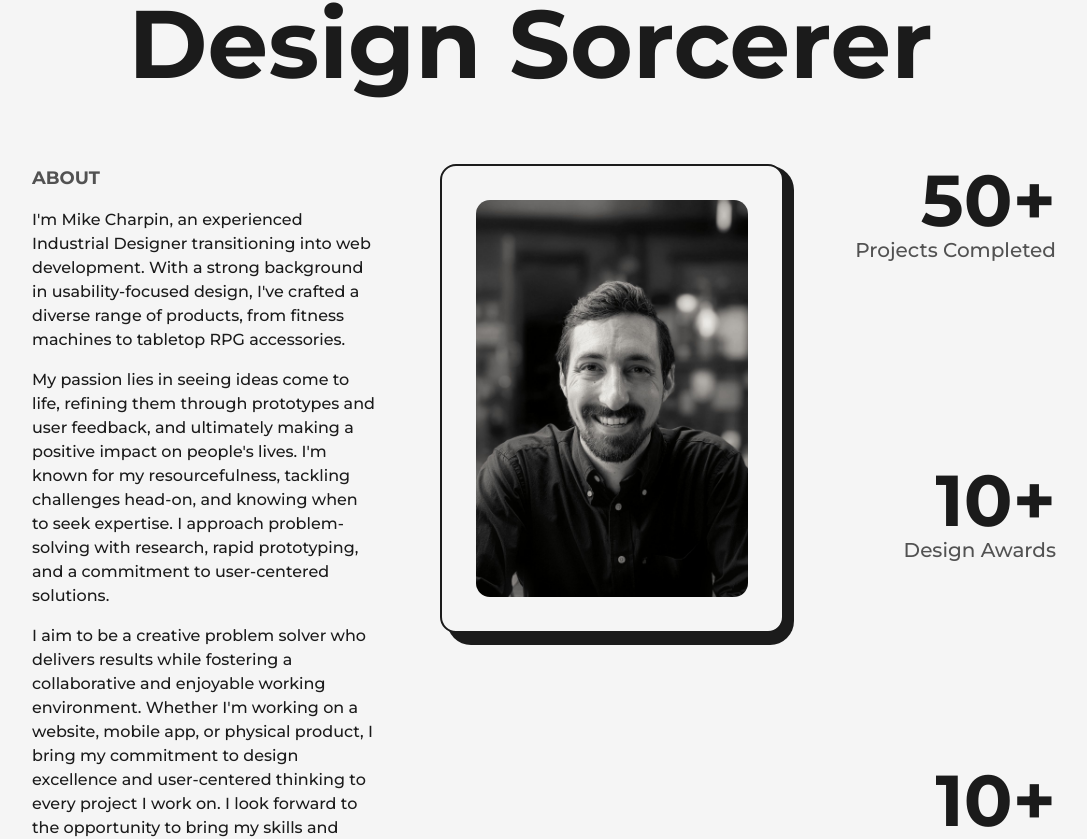
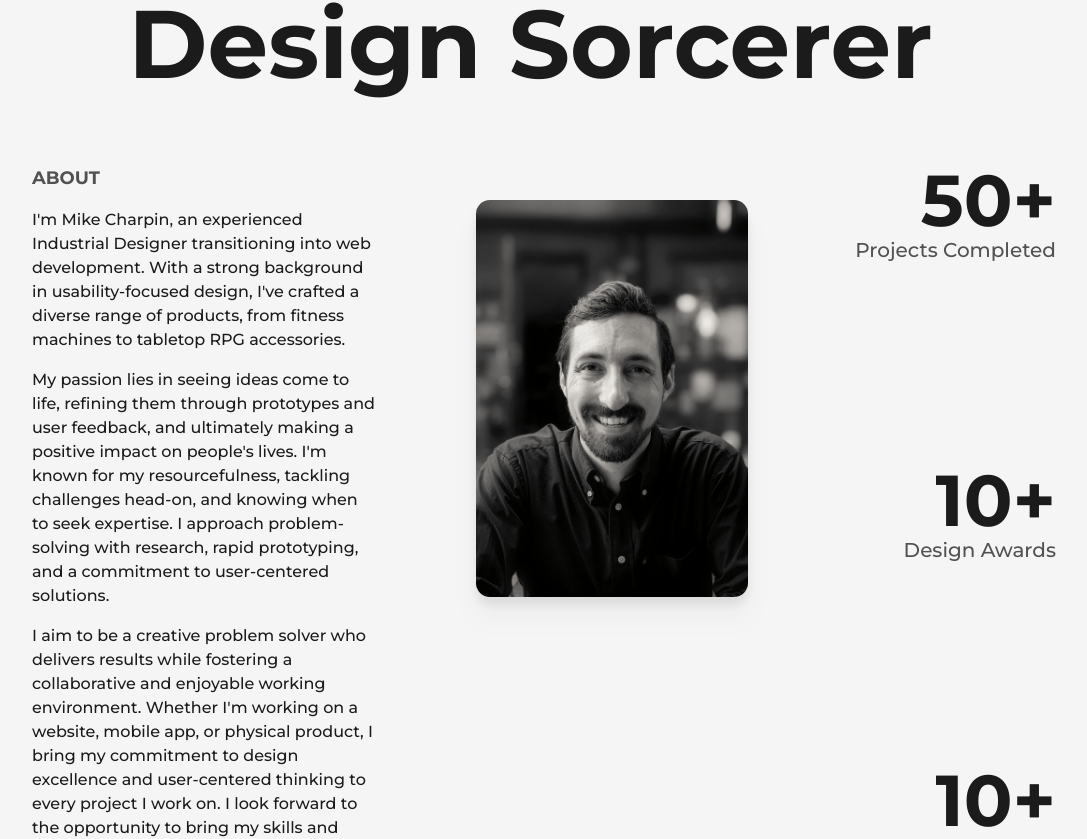
Before and after one commit to DeadChannelDice/nextJS-portfolio, a Next.js app: page / in a window 1280 px wide. Shown: the part 1279-2118 px from the top of the page, without its empty margins (96-1183 px from the left). Built offline with nearby package versions, Linux system fonts and the light colour scheme.

Commit message:
Colors for about profile image & education tiles.

```diff
--- a/src/components/About.js
+++ b/src/components/About.js
@@ -57,18 +57,14 @@ const AnimatedNumbers = ({value}) => {
                     </div>
 
                     <div className='
-                            col-span-3 relative h-max rounded-2xl border-2 border-solid border-dark bg-light p-8
-                            dark:border-light dark:bg-dark xl:col-span-4 md:order-1 md:col-span-8
+                            col-span-3 relative h-max rounded-2xl border-2 border-solid border-transparent bg-light p-8
+                             dark:bg-dark xl:col-span-4 md:order-1 md:col-span-8
                         '>
-                        <div className='
-                            absolute top-0 -right-3 -z-10 w-[102%] h-[103%] rounded-[1.5rem] bg-dark
-                            dark:bg-light
 
-                        ' />
                         <Image src={profilePic} alt="Mike Charpin"
                             className='
                                 w-full h-auto rounded-2xl border-2 border-transparent border-solid
-                                dark:border-light
+                                dark:border-light/90 drop-shadow-xl
                             '
                                 priority={true}
                                 sizes="(max-width: 768px) 100vw, (max-width: 1200px) 50vw, 33vw"
--- a/src/components/Education.js
+++ b/src/components/Education.js
@@ -10,8 +10,8 @@ const Details = ({type, time, place, info}) => {
         <li ref={ref}
             className='
             my-8 first:mt-0 last:mb-0 w-[60%] mx-auto flex flex-col items-start justify-between
-            border-4 border-dark/60 py-10 px-16 rounded-xl
-            dark:border-4 dark:border-solid dark:border-primaryDark/75 xs:w-full sm:w-full'>
+            border-2 border-dark/60 py-10 px-16 rounded-xl
+            dark:border-2 dark:border-solid dark:border-light/90 xs:w-full sm:w-full'>
             {/* <LiIcon reference={ref}/> */}
             <motion.div
             initial={{y:50}}
```
